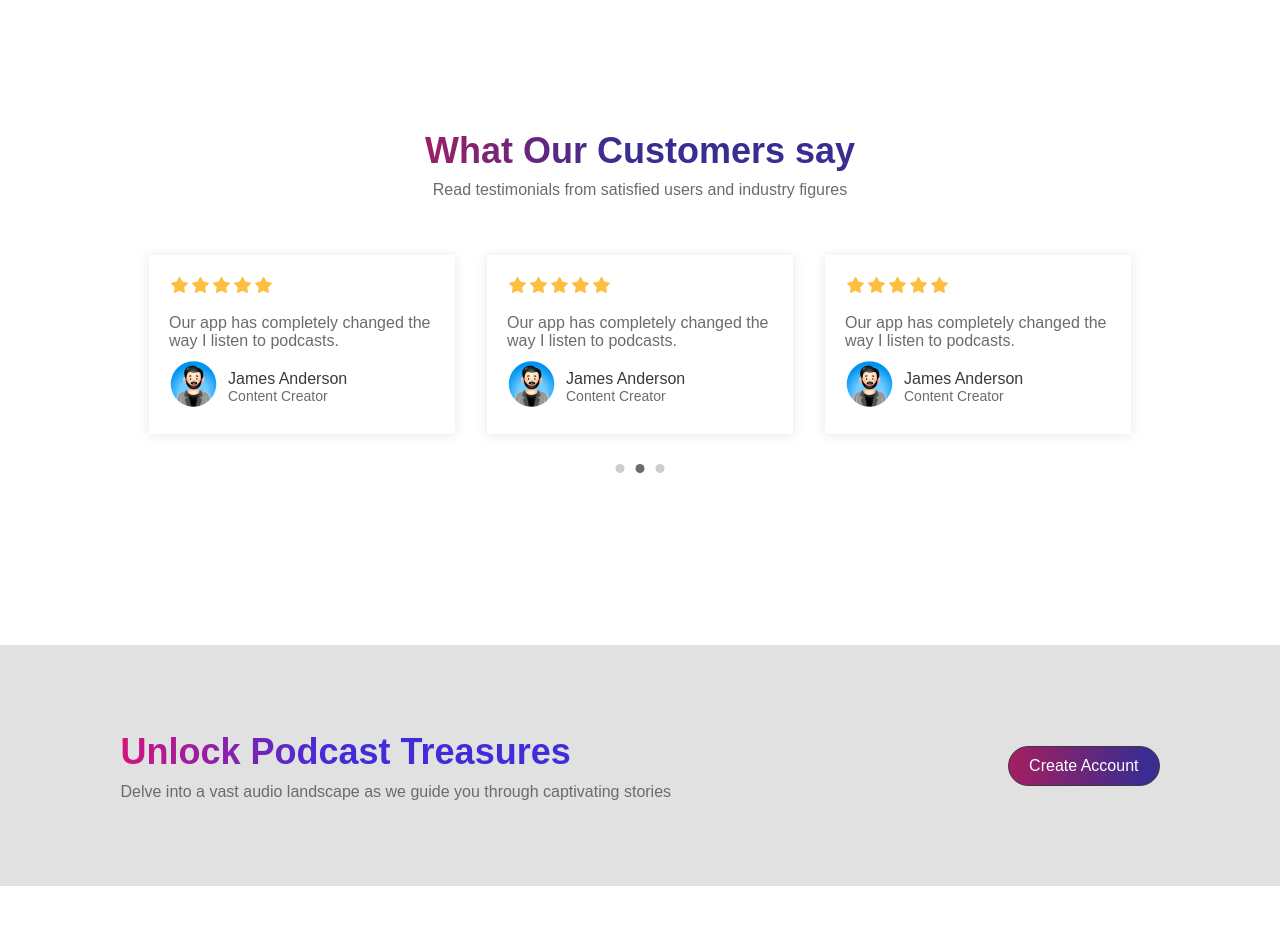
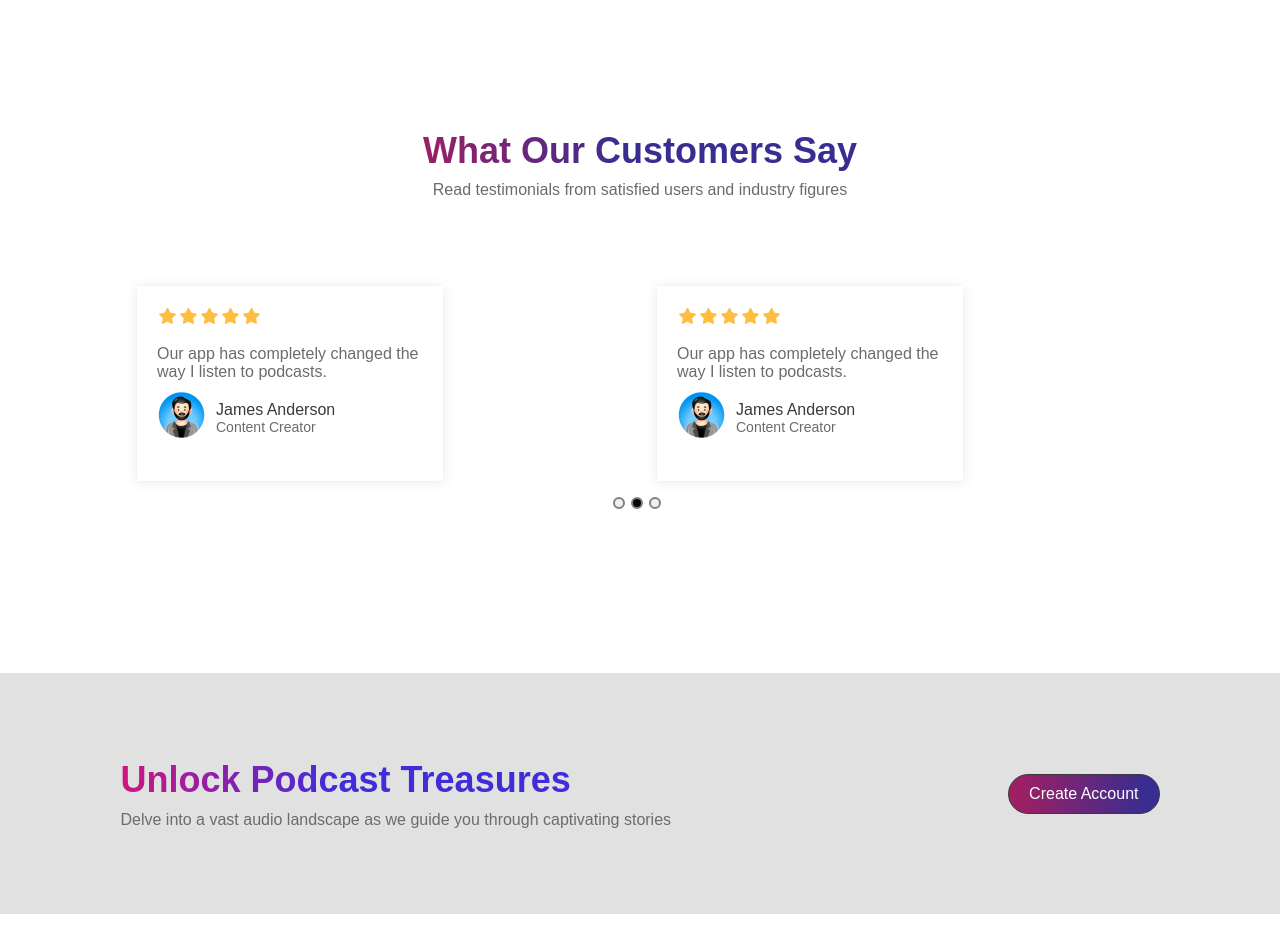
Before and after one commit to bekhzodallaev/milliy-podcast-app, a React (Create React App) app: page / in a window 1280 px wide. Shown: the part 2560-3487 px from the top of the page. Built offline with nearby package versions, Linux system fonts and the light colour scheme; a web font is replaced by a local one.

Commit message:
Fix carousel

```diff
--- a/package.json
+++ b/package.json
@@ -16,6 +16,7 @@
     "react": "^18.2.0",
     "react-dom": "^18.2.0",
     "react-icons": "^4.11.0",
+    "react-multi-carousel": "^2.8.4",
     "react-router-dom": "^6.18.0",
     "react-scripts": "5.0.1",
     "typescript": "^4.9.5",
--- a/src/components/LandingPage/Home/TestimonialsComponent/CardDetails.ts
+++ b/src/components/LandingPage/Home/TestimonialsComponent/CardDetails.ts
@@ -1,5 +1,23 @@
 import ManAvatar from "../../../../assets/image-avatar-man.png";
 import WomanAvatar from "../../../../assets/image-avatar-women.png";
+
+export const responsive = {
+  desktop: {
+    breakpoint: { max: 3000, min: 1024 },
+    items: 3,
+    slidesToSlide: 3, // optional, default to 1.
+  },
+  tablet: {
+    breakpoint: { max: 1024, min: 464 },
+    items: 2,
+    slidesToSlide: 2, // optional, default to 1.
+  },
+  mobile: {
+    breakpoint: { max: 464, min: 0 },
+    items: 1,
+    slidesToSlide: 1, // optional, default to 1.
+  },
+};
 export const testimonialsData = [
   {
     comment:
--- a/src/components/LandingPage/Home/TestimonialsComponent/Testimonials.module.css
+++ b/src/components/LandingPage/Home/TestimonialsComponent/Testimonials.module.css
@@ -7,6 +7,10 @@
   margin: 0 auto;
   box-sizing: border-box;
   margin-bottom: 10.12rem;
+}
+.carousel {
+  width: 64.9375rem;
+  height: 16rem;
 }
 .heading {
   font-size: 2.25rem;
@@ -42,7 +46,7 @@
   align-items: flex-start;
   gap: 0.625rem;
   background: #fff;
-
+  height: 12.1875rem;
   /* Pop up window shadow */
   box-shadow: 0px 1px 10px 0px rgba(161, 161, 161, 0.25);
   width: 19.125rem;
--- a/src/components/LandingPage/Home/TestimonialsComponent/Testimonials.tsx
+++ b/src/components/LandingPage/Home/TestimonialsComponent/Testimonials.tsx
@@ -1,60 +1,42 @@
-import React, { useState, useEffect } from "react";
+import React from "react";
 import ReusableTestimonials from "./ReusableTestimonials";
 import { testimonialsData } from "./CardDetails";
 import classes from "./Testimonials.module.css";
-import EllipseActive from "../../../../assets/image-ellipse-active.svg";
-import Ellipse from "../../../../assets/image-ellipse.svg";
+import Carousel from "react-multi-carousel";
+import "react-multi-carousel/lib/styles.css";
+import { responsive } from "./CardDetails";
+
+const cards = testimonialsData.map((testimonial, index) => (
+  <div key={index} className={classes.testimonials_card}>
+    <ReusableTestimonials
+      comment={testimonial.comment}
+      image={testimonial.image}
+      name={testimonial.name}
+      profession={testimonial.profession}
+    />
+  </div>
+));
 
 function Testimonials() {
-  const [activeIndex, setActiveIndex] = useState(0);
-
-  const setCards = (index: number) => {
-    setActiveIndex(index);
-  };
-
-  useEffect(() => {
-    const timer = setInterval(() => {
-      setActiveIndex(
-        (activeIndex + 1) % Math.ceil(testimonialsData.length / 3)
-      );
-    }, 5000);
-
-    return () => clearInterval(timer);
-  }, [activeIndex]);
-
   return (
     <div className={classes.container}>
       <div className={classes.texts}>
-        <p className={classes.heading}>What Our Customers say</p>
+        <p className={classes.heading}>What Our Customers Say</p>
         <p className={classes.text}>
           Read testimonials from satisfied users and industry figures
         </p>
       </div>
-      <div className={classes.testimonials_card}>
-        {testimonialsData
-          .slice(activeIndex * 3, activeIndex * 3 + 3)
-          .map((testimonial, index) => (
-            <ReusableTestimonials
-              key={index}
-              comment={testimonial.comment}
-              image={testimonial.image}
-              name={testimonial.name}
-              profession={testimonial.profession}
-            />
-          ))}
-      </div>
-      <div className={classes.buttons}>
-        {Array.from({ length: Math.ceil(testimonialsData.length / 3) }).map(
-          (item, index) => (
-            <img
-              key={index}
-              src={index === activeIndex ? EllipseActive : Ellipse}
-              alt=""
-              onClick={() => setCards(index)}
-            />
-          )
-        )}
-      </div>
+      <Carousel
+        arrows={false}
+        className={classes.carousel}
+        responsive={responsive}
+        showDots={true}
+        autoPlay={true}
+        autoPlaySpeed={5000}
+        infinite={true}
+      >
+        {cards}
+      </Carousel>
     </div>
   );
 }
```
Also changed, not shown: 1 other file (tests, documents, lock files or other folders).
